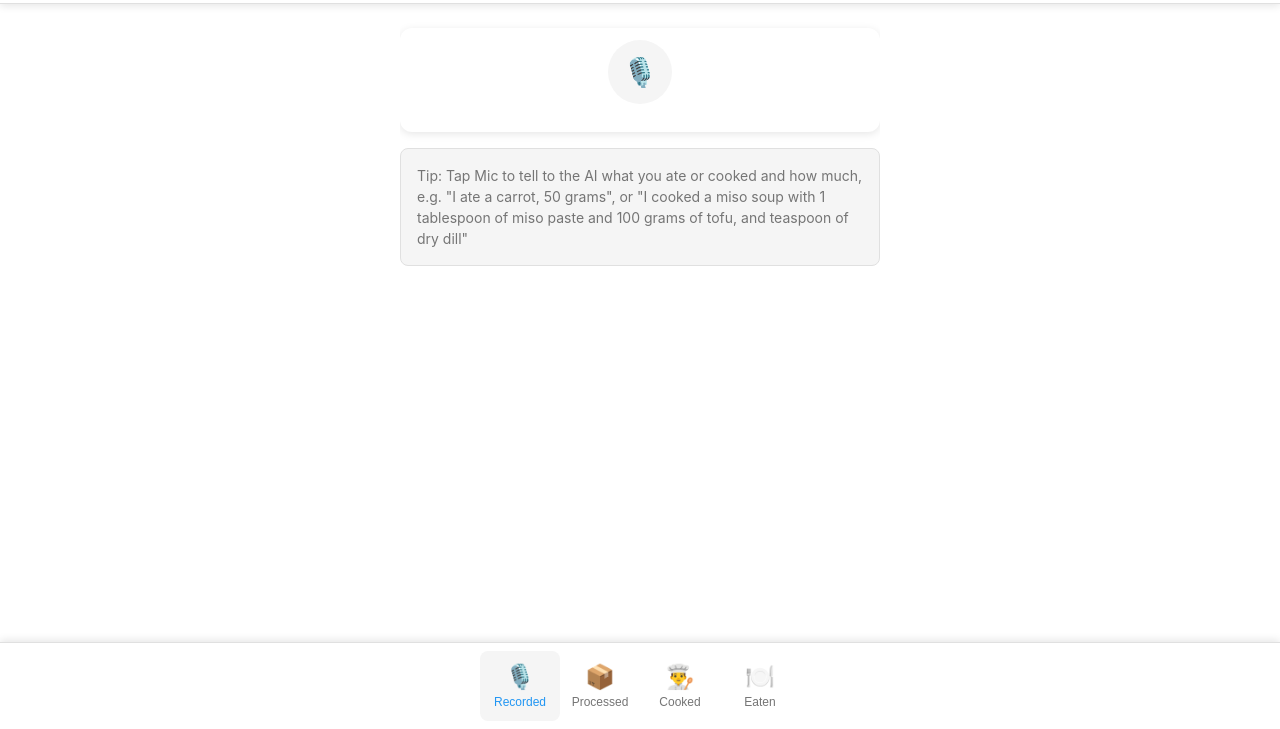
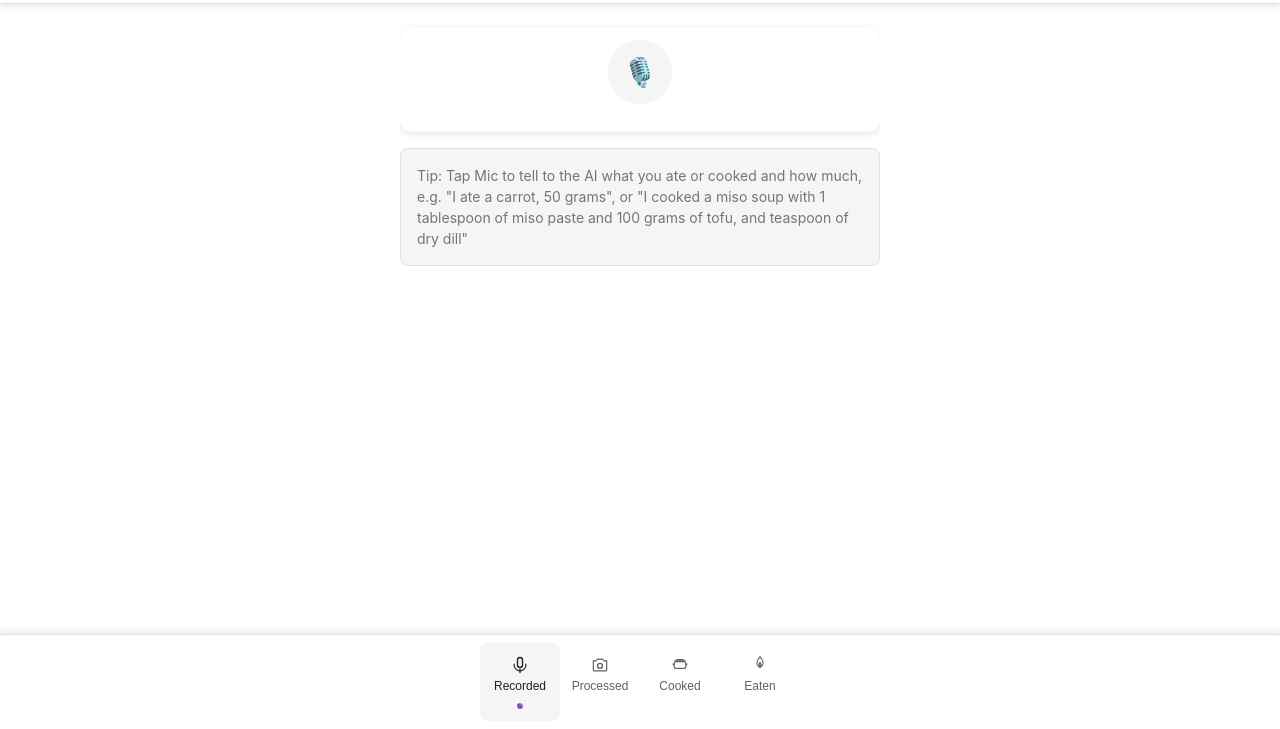
Before and after one commit to konashevich/CalorieAI, a plain HTML site: page web/index.html in a window 1280 px wide. Shown: the part 71-800 px from the top of the page. Drawn offline with Linux system fonts and the light colour scheme.

Commit message:
change icons

```diff
--- a/web/css/styles.css
+++ b/web/css/styles.css
@@ -1002,7 +1002,7 @@ body {
     padding: 0.75rem 0.5rem;
     border: none;
     background: none;
-    color: var(--text-secondary);
+    color: var(--icon-color); /* neutral icon color */
     cursor: pointer;
     transition: color 0.2s ease;
     border-radius: 8px;
@@ -1014,7 +1014,46 @@ body {
 }
 
 .nav-btn:hover {
-    color: var(--accent-primary);
+    color: var(--text-primary);
+}
+
+/* Modern line-style icons in nav */
+.nav-btn .nav-icon svg {
+    width: 20px;
+    height: 20px;
+    display: block;
+}
+
+/* Ensure SVG strokes use current color */
+.nav-btn .nav-icon svg path,
+.nav-btn .nav-icon svg rect,
+.nav-btn .nav-icon svg circle {
+    stroke: currentColor;
+}
+
+/* Subtle gradient accent dot (touch of app-title vibe) */
+.accent-dot {
+    display: block;
+    width: 6px;
+    height: 6px;
+    border-radius: 50%;
+    margin-top: 6px;
+    background: linear-gradient(45deg, #667eea 0%, #764ba2 50%, #f093fb 100%);
+    opacity: 0; /* hidden by default */
+    transition: opacity 0.18s ease, transform 0.18s ease;
+}
+
+.nav-btn.active {
+    color: var(--text-primary);
+}
+
+.nav-btn.active .accent-dot {
+    opacity: 1;
+    transform: translateY(0);
+}
+
+.nav-btn:hover .accent-dot {
+    opacity: 0.7;
 }
 
 .nav-icon {
@@ -1232,9 +1271,13 @@ button:focus,
 }
 
 .install-banner-icon {
-    font-size: 1.5rem;
-    color: var(--accent-primary);
+    display: flex;
+    align-items: center;
+    justify-content: center;
     flex-shrink: 0;
+    width: 32px;
+    height: 32px;
+    color: var(--icon-color); /* neutral/grey-ish icon color */
 }
 
 .install-banner-text {
--- a/web/index.html
+++ b/web/index.html
@@ -53,14 +53,18 @@
         <!-- Install Banner -->
         <div id="installBanner" class="install-banner">
             <div class="install-banner-content">
-                <div class="install-banner-icon">📱</div>
+                <div class="install-banner-icon" aria-hidden="true">
+                    <svg viewBox="0 0 24 24" width="24" height="24" fill="currentColor" aria-hidden="true">
+                        <path d="M19 9h-4V3H9v6H5l7 7 7-7zM5 18v2h14v-2H5z" />
+                    </svg>
+                </div>
                 <div class="install-banner-text">
                     <strong>Get CalorieAI App</strong>
                     <span>Install for offline access and better experience</span>
                 </div>
                 <div class="install-banner-actions">
                     <button id="installBannerBtn" class="install-banner-btn">Install</button>
-                    <button id="dismissInstallBanner" class="install-banner-dismiss">×</button>
+                    <button id="dismissInstallBanner" class="install-banner-dismiss" aria-label="Dismiss">×</button>
                 </div>
             </div>
         </div>
@@ -532,21 +536,56 @@
 
         <!-- Bottom Navigation -->
         <nav class="bottom-nav">
-            <button class="nav-btn active" data-page="record">
-                <span class="nav-icon">🎙️</span>
+            <button class="nav-btn active" data-page="record" aria-label="Recorded">
+                <span class="nav-icon">
+                    <svg viewBox="0 0 24 24" width="20" height="20" aria-hidden="true" focusable="false">
+                        <!-- Microphone: rounded head, handle and base -->
+                        <path d="M12 3a3 3 0 0 1 3 3v6a3 3 0 0 1-6 0V6a3 3 0 0 1 3-3z" stroke="currentColor" stroke-width="1.6" stroke-linecap="round" stroke-linejoin="round" fill="none" />
+                        <path d="M19 11v1a7 7 0 0 1-14 0v-1" stroke="currentColor" stroke-width="1.4" stroke-linecap="round" fill="none" />
+                        <path d="M12 17v4" stroke="currentColor" stroke-width="1.6" stroke-linecap="round" fill="none" />
+                    </svg>
+                </span>
                 <span class="nav-label">Recorded</span>
+                <span class="accent-dot" aria-hidden="true"></span>
             </button>
-            <button class="nav-btn" data-page="processed">
-                <span class="nav-icon">📦</span>
+            <button class="nav-btn" data-page="processed" aria-label="Processed">
+                <span class="nav-icon">
+                    <svg viewBox="0 0 24 24" width="20" height="20" aria-hidden="true" focusable="false">
+                        <!-- Camera outline -->
+                        <path d="M4 7h3l2-2h6l2 2h3v11a1 1 0 0 1-1 1H5a1 1 0 0 1-1-1V7z" stroke="currentColor" stroke-width="1.4" stroke-linejoin="round" stroke-linecap="round" fill="none" />
+                        <!-- Lens -->
+                        <circle cx="12" cy="13" r="3" stroke="currentColor" stroke-width="1.6" fill="none" />
+                    </svg>
+                </span>
                 <span class="nav-label">Processed</span>
+                <span class="accent-dot" aria-hidden="true"></span>
             </button>
-            <button class="nav-btn" data-page="cook">
-                <span class="nav-icon">👨‍🍳</span>
+            <button class="nav-btn" data-page="cook" aria-label="Cooked">
+                <span class="nav-icon">
+                    <svg viewBox="0 0 24 24" width="20" height="20" aria-hidden="true" focusable="false">
+                        <!-- Pot / stewpot outline -->
+                        <rect x="5" y="8" width="14" height="8" rx="2" stroke="currentColor" stroke-width="1.4" fill="none" />
+                        <!-- Handles -->
+                        <path d="M3.5 10.5c0 .8.6 1.5 1.5 1.5" stroke="currentColor" stroke-width="1.4" stroke-linecap="round" fill="none" />
+                        <path d="M20.5 10.5c0 .8-.6 1.5-1.5 1.5" stroke="currentColor" stroke-width="1.4" stroke-linecap="round" fill="none" />
+                        <!-- Lid -->
+                        <path d="M6 7c1-1 3-1.5 6-1.5s5 .5 6 1.5" stroke="currentColor" stroke-width="1.4" stroke-linecap="round" fill="none" />
+                        <line x1="9" y1="6" x2="15" y2="6" stroke="currentColor" stroke-width="1.6" stroke-linecap="round" />
+                    </svg>
+                </span>
                 <span class="nav-label">Cooked</span>
+                <span class="accent-dot" aria-hidden="true"></span>
             </button>
-            <button class="nav-btn" data-page="eat">
-                <span class="nav-icon">🍽️</span>
+            <button class="nav-btn" data-page="eat" aria-label="Eaten">
+                <span class="nav-icon">
+                    <svg viewBox="0 0 24 24" width="20" height="20" aria-hidden="true" focusable="false">
+                        <!-- Flame / fire icon -->
+                        <path d="M12 2s-3 3.6-3.5 6.2C7.9 11 9 13 12 15c3-2 4.1-4 3.5-6.8C15 5.6 12 2 12 2z" stroke="currentColor" stroke-width="1.4" stroke-linecap="round" stroke-linejoin="round" fill="none" />
+                        <path d="M12 9s-1 1.2-1 2.2C11 13 12 14 12 14s1-1 1-2c0-1-.9-3-1-3z" stroke="currentColor" stroke-width="1.6" stroke-linecap="round" stroke-linejoin="round" fill="none" />
+                    </svg>
+                </span>
                 <span class="nav-label">Eaten</span>
+                <span class="accent-dot" aria-hidden="true"></span>
             </button>
             <!-- Settings moved to header menu -->
         </nav>
```
